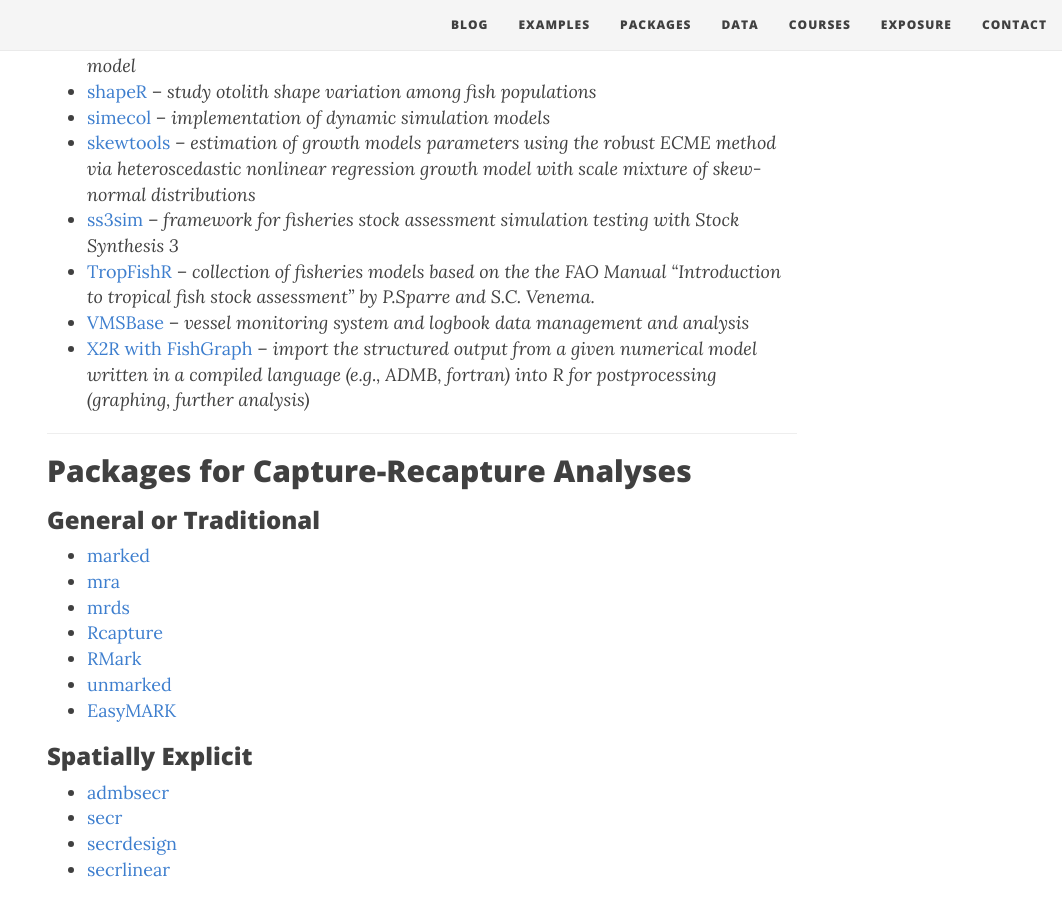
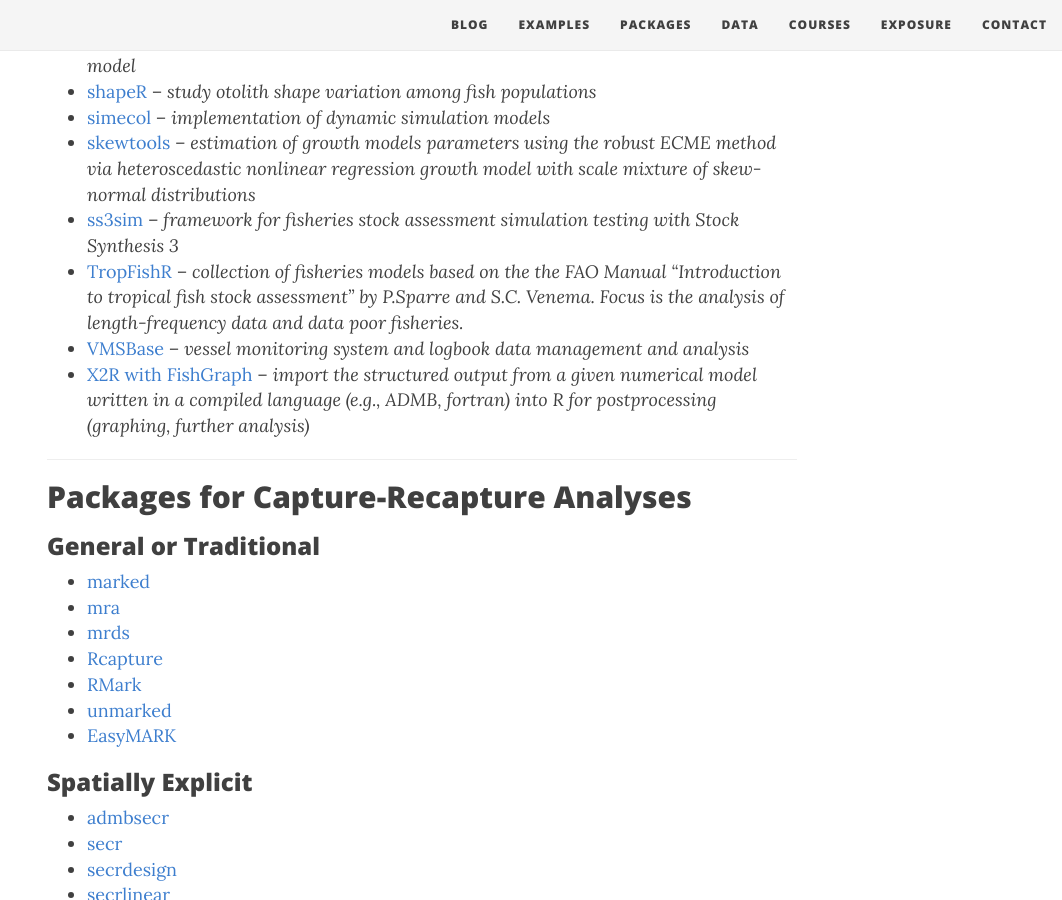
Before and after one commit to droglenc/fishR, a Jekyll site: the page built from packages.md, in a window 1280 px wide and 900 px high, scrolled down 1537 px. Shown: the whole window, without its empty margins (218-1280 px from the left). Built offline with Jekyll 4.4.1, drawn with Linux system fonts in a browser that asks for light colours; nearby versions of some CDN libraries.

Commit message:
Changed link for TropFishR

```diff
--- a/packages.md
+++ b/packages.md
@@ -50,7 +50,7 @@
 * [simecol](http://simecol.r-forge.r-project.org/) -- *implementation of dynamic simulation models*
 * [skewtools](http://cran.r-project.org/web/packages/skewtools/) -- *estimation of growth models parameters using the robust ECME method via heteroscedastic nonlinear regression growth model with scale mixture of skew-normal distributions*
 * [ss3sim](https://cran.r-project.org/web/packages/ss3sim/index.html) -- *framework for fisheries stock assessment simulation testing with Stock Synthesis 3*
-* [TropFishR](https://github.com/tokami/TropFishR) -- *collection of fisheries models based on the the FAO Manual "Introduction to tropical fish stock assessment" by P.Sparre and S.C. Venema.*
+* [TropFishR](https://cran.r-project.org/web/packages/TropFishR/index.html) -- *collection of fisheries models based on the the FAO Manual "Introduction to tropical fish stock assessment" by P.Sparre and S.C. Venema.  Focus is the analysis of length-frequency data and data poor fisheries.*
 * [VMSBase](http://www.vmsbase.org/) -- *vessel monitoring system and logbook data management and analysis*
 * [X2R with FishGraph](https://cran.r-project.org/contrib/extra/x2r/00ReadMe-X2R.html) -- *import the structured output from a given numerical model written in a compiled language (e.g., ADMB, fortran) into R for postprocessing (graphing, further analysis)*
 
```
